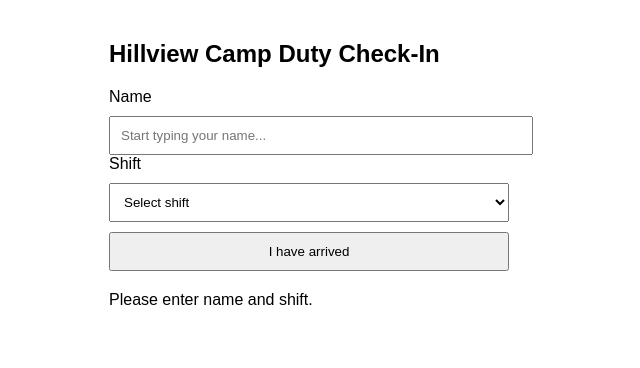
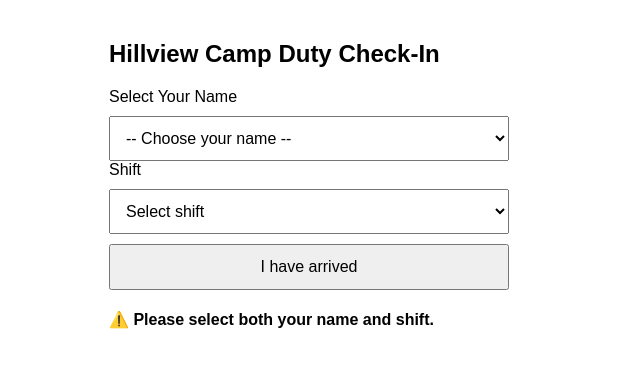
Before and after one commit to justinleeeeeeeeeee/hillview-checkin, a plain HTML site: page index.html in a window 1280 px wide. Both pictures are taken after a click on the button "I have arrived". Shown: the whole page, without its empty margins (331-971 px from the left). Drawn offline with Linux system fonts and the light colour scheme.

Commit message:
Update index.html

```diff
--- a/index.html
+++ b/index.html
@@ -1,32 +1,52 @@
-
 <!DOCTYPE html>
 <html lang="en">
 <head>
   <meta charset="UTF-8" />
-  <meta name="viewport" content="width=device-width, initial-scale=1.0"/>
+  <meta name="viewport" content="width=device-width, initial-scale=1" />
+  <meta name="apple-mobile-web-app-capable" content="yes" />
   <title>Hillview Check-In</title>
   <style>
     body { font-family: sans-serif; padding: 20px; max-width: 400px; margin: auto; }
-    input, select, button { width: 100%; padding: 10px; margin-top: 10px; }
+    input, select, button { width: 100%; padding: 12px; margin-top: 10px; font-size: 16px; }
+    #status { margin-top: 20px; font-weight: bold; }
   </style>
 </head>
 <body>
   <h2>Hillview Camp Duty Check-In</h2>
 
-  <label for="name">Name</label>
-  <input list="names" id="name" placeholder="Start typing your name..." required />
-  <datalist id="names">
-    <option value="Asher"><option value="Benjamin"><option value="Chen Chang">
-    <option value="Daniel"><option value="Dervin"><option value="Dong Han">
-    <option value="Eason"><option value="Edwin"><option value="Emmanuel">
-    <option value="Eric"><option value="Esher"><option value="Ethan">
-    <option value="Farhansha"><option value="Harshith"><option value="Hibri">
-    <option value="Hui Han"><option value="Isaac Chew"><option value="Jason">
-    <option value="Joshua"><option value="Keane"><option value="Kieran">
-    <option value="Madan"><option value="Philip"><option value="Qi An">
-    <option value="Raphael"><option value="Ron"><option value="Ruo Chen">
-    <option value="Shunxin"><option value="Viknesh">
-  </datalist>
+  <label for="name">Select Your Name</label>
+  <select id="name" required>
+    <option value="">-- Choose your name --</option>
+    <option value="Asher">Asher</option>
+    <option value="Benjamin">Benjamin</option>
+    <option value="Chen Chang">Chen Chang</option>
+    <option value="Daniel">Daniel</option>
+    <option value="Dervin">Dervin</option>
+    <option value="Dong Han">Dong Han</option>
+    <option value="Eason">Eason</option>
+    <option value="Edwin">Edwin</option>
+    <option value="Emmanuel">Emmanuel</option>
+    <option value="Eric">Eric</option>
+    <option value="Esher">Esher</option>
+    <option value="Ethan">Ethan</option>
+    <option value="Farhansha">Farhansha</option>
+    <option value="Harshith">Harshith</option>
+    <option value="Hibri">Hibri</option>
+    <option value="Hui Han">Hui Han</option>
+    <option value="Isaac Chew">Isaac Chew</option>
+    <option value="Jason">Jason</option>
+    <option value="Joshua">Joshua</option>
+    <option value="Keane">Keane</option>
+    <option value="Kieran">Kieran</option>
+    <option value="Madan">Madan</option>
+    <option value="Philip">Philip</option>
+    <option value="Qi An">Qi An</option>
+    <option value="Raphael">Raphael</option>
+    <option value="Ron">Ron</option>
+    <option value="Ruo Chen">Ruo Chen</option>
+    <option value="Shunxin">Shunxin</option>
+    <option value="Viknesh">Viknesh</option>
+  </select>
 
   <label for="shift">Shift</label>
   <select id="shift" required>
@@ -37,17 +57,17 @@
 
   <button onclick="submitForm()">I have arrived</button>
 
-  <p id="status" style="margin-top:20px;"></p>
+  <p id="status"></p>
 
   <script>
     async function submitForm() {
-      const name = document.getElementById("name").value.trim();
+      const name = document.getElementById("name").value;
       const shift = document.getElementById("shift").value;
       const status = document.getElementById("status");
-      status.textContent = "Getting location...";
+      status.textContent = "📍 Getting location...";
 
       if (!name || !shift) {
-        status.textContent = "Please enter name and shift.";
+        status.textContent = "⚠️ Please select both your name and shift.";
         return;
       }
 
@@ -55,16 +75,21 @@
         const lat = pos.coords.latitude;
         const lng = pos.coords.longitude;
 
-        const res = await fetch("https://script.google.com/macros/s/AKfycbyD93zN39IYD2DlllixPvG8rjZqV4uN2jBuUCrEo-T6o7S0jKJ9HHgzvw1zelrme5wAuA/exec", {
-          method: "POST",
-          body: JSON.stringify({ name, shift, lat, lng }),
-          headers: { "Content-Type": "application/json" }
-        });
+        try {
+          const res = await fetch("https://script.google.com/macros/s/AKfycbxCsHKRmwYpeIec-813G1kXUFu0WsMbuP7gAUbnSH1wDevq05lXT3Cw-Gi34X8CFtT44w/exec", {
+            method: "POST",
+            body: JSON.stringify({ name, shift, lat, lng }),
+            headers: { "Content-Type": "application/json" }
+          });
 
-        const text = await res.text();
-        status.textContent = text.includes("Success") ? "✅ Check-in successful!" : `❌ ${text}`;
+          const text = await res.text();
+          status.textContent = text;
+
+        } catch (err) {
+          status.textContent = "❌ Failed to connect. Try again.";
+        }
       }, () => {
-        status.textContent = "❌ Unable to get location.";
+        status.textContent = "❌ Unable to access location. Please allow permission.";
       });
     }
   </script>
```
